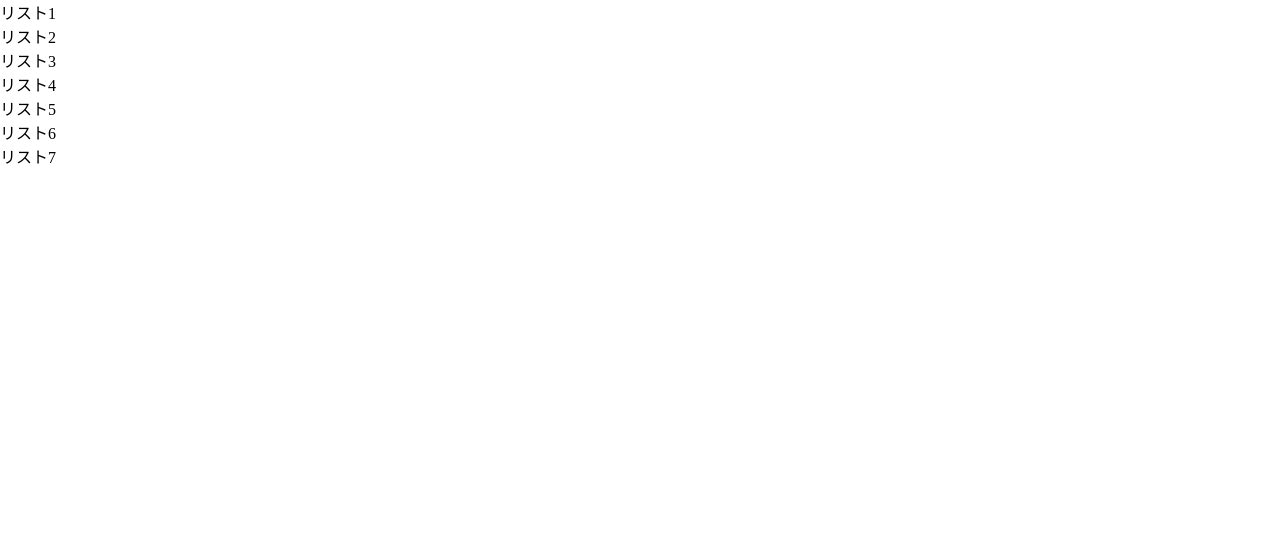
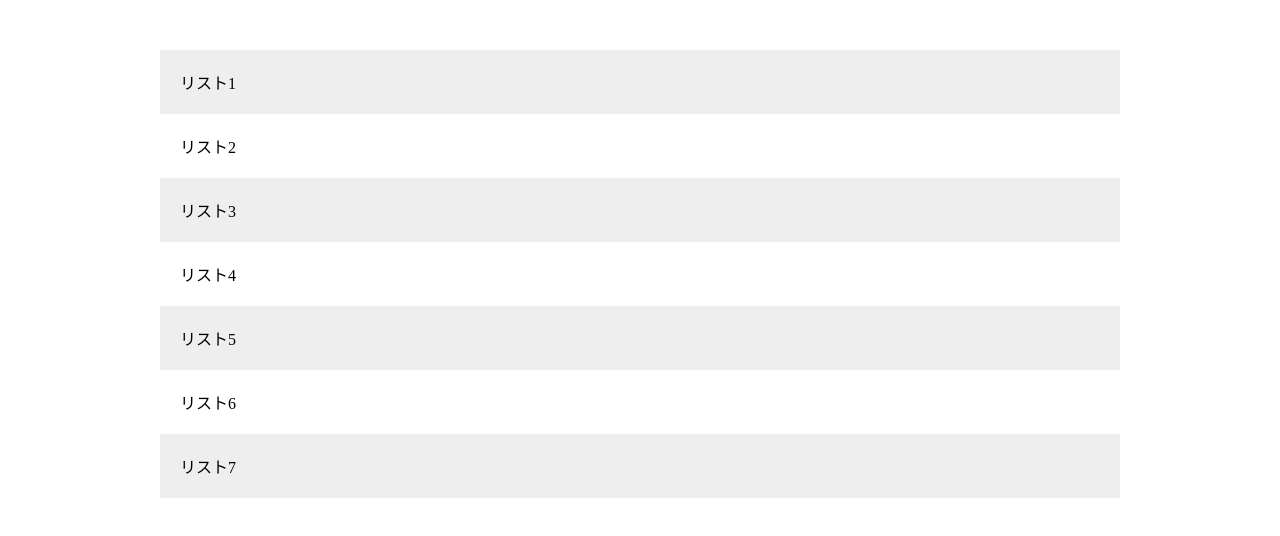
Before and after one commit to mapi8808/chapter8, a plain HTML site: page index.html in a window 1280 px wide. Drawn offline with Linux system fonts and the light colour scheme.

Commit message:
[add] 1-8

```diff
--- a/style.css
+++ b/style.css
@@ -3,3 +3,21 @@
   padding: 0;
   box-sizing: border-box;
 }
+
+main {
+  width: 960px;
+  margin: 50px auto;
+}
+
+.item-list {
+  margin-bottom: 50px;
+}
+
+.item:nth-child(odd) {
+background-color: #eee;
+}
+
+.item {
+  padding: 20px;
+  list-style: none;
+}
```
